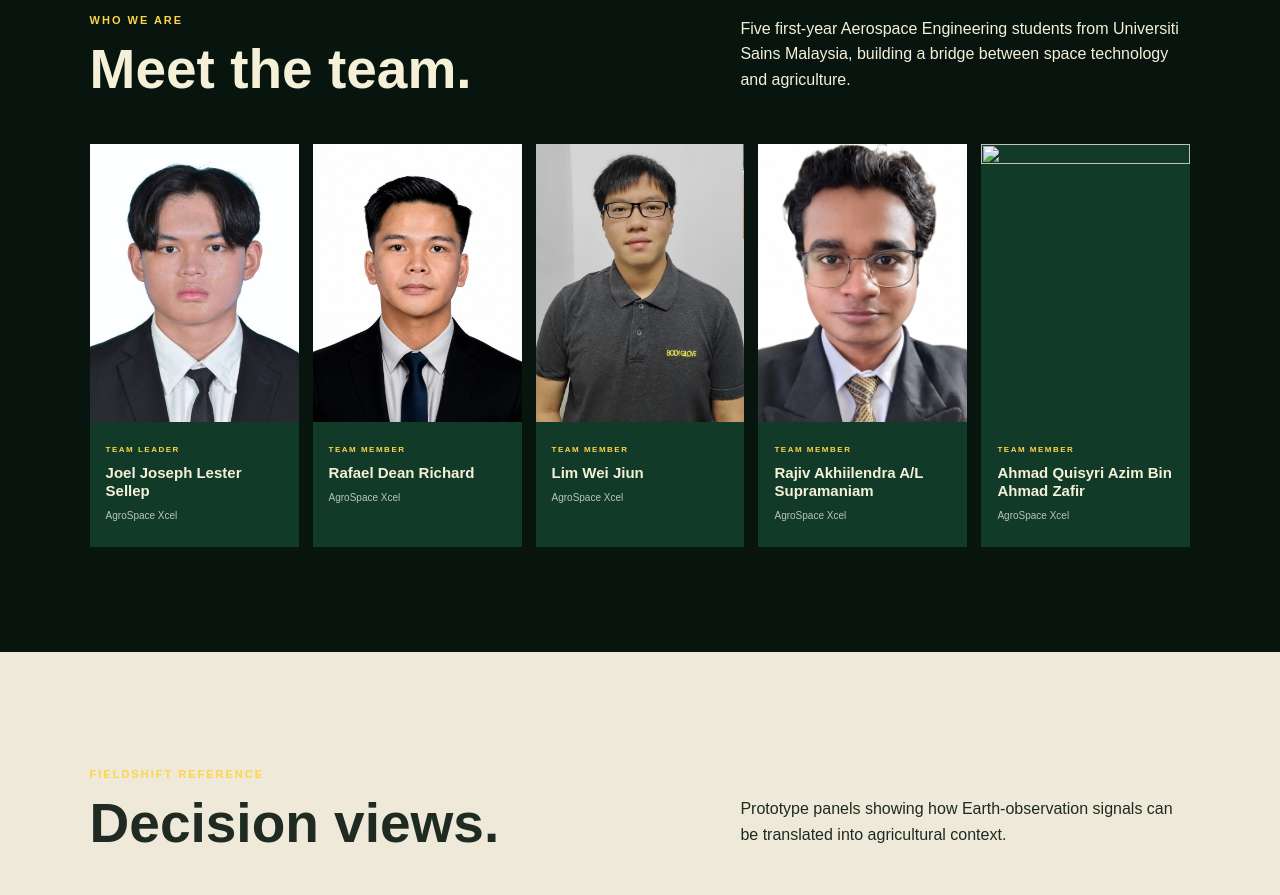
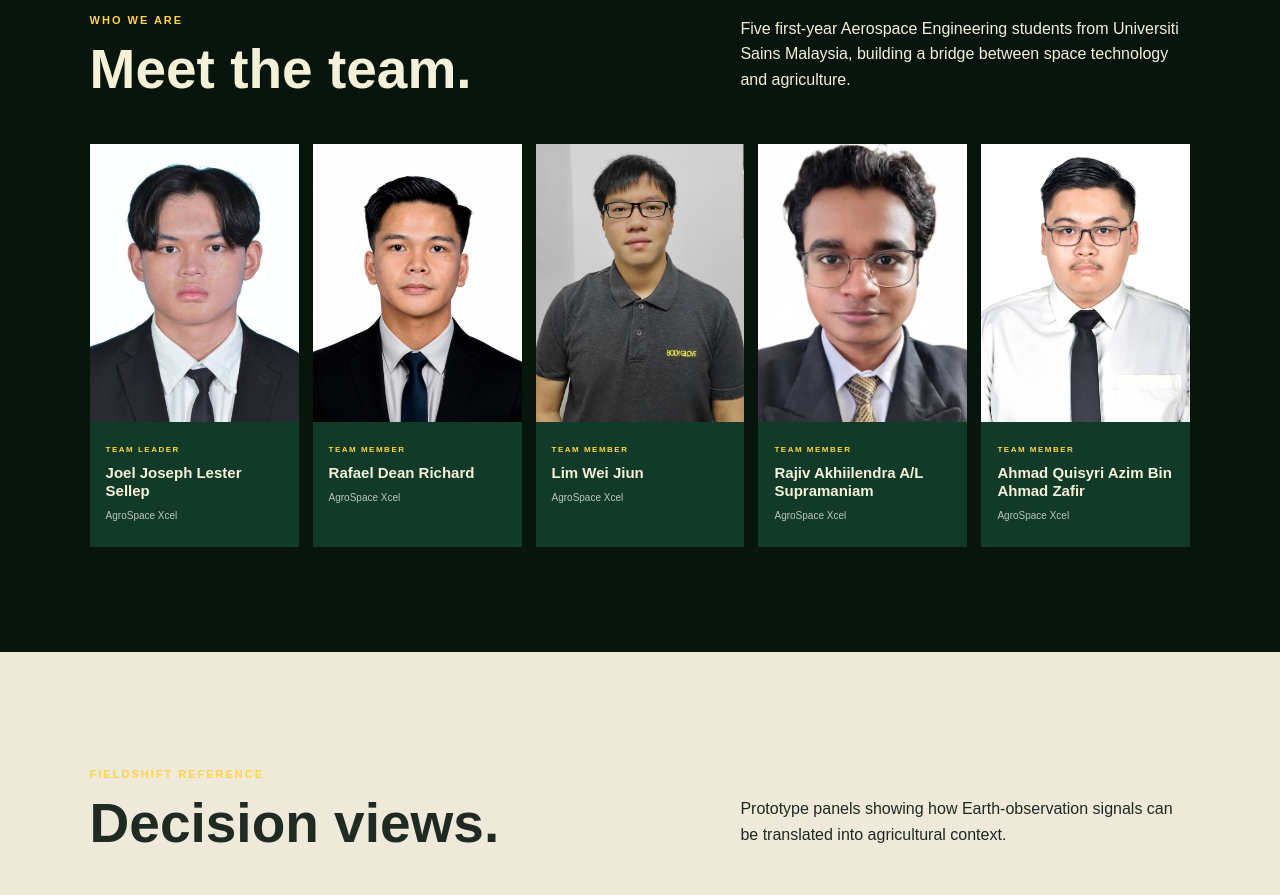
Before and after one commit to joeljoseph1-star/x, a plain HTML site: page index.html in a window 1280 px wide. Shown: the part 1914-2809 px from the top of the page. Drawn offline with nearby package versions, Linux system fonts and the light colour scheme.

Commit message:
Update index.html

```diff
--- a/index.html
+++ b/index.html
@@ -29,7 +29,7 @@
 <article><img src="rafael-dean-richard.jpg"><div><small>TEAM MEMBER</small><h3>Rafael Dean Richard</h3><p>AgroSpace Xcel</p></div></article>
 <article><img src="lim-wei-jiun.jpg"><div><small>TEAM MEMBER</small><h3>Lim Wei Jiun</h3><p>AgroSpace Xcel</p></div></article>
 <article><img src="rajiv-akhilendra.jpg"><div><small>TEAM MEMBER</small><h3>Rajiv Akhiilendra A/L Supramaniam</h3><p>AgroSpace Xcel</p></div></article>
-<article><img src="ahmad-quisyri.jpg"><div><small>TEAM MEMBER</small><h3>Ahmad Quisyri Azim Bin Ahmad Zafir</h3><p>AgroSpace Xcel</p></div></article>
+<article><img src="ahmad-quisyri-azim.jpg"><div><small>TEAM MEMBER</small><h3>Ahmad Quisyri Azim Bin Ahmad Zafir</h3><p>AgroSpace Xcel</p></div></article>
 </div></section>
 
 <section id="method" class="light"><div class="heading"><div><p class="eyebrow">FIELDSHIFT REFERENCE</p><h2>Decision views.</h2></div><p>Prototype panels showing how Earth-observation signals can be translated into agricultural context.</p></div>
```
